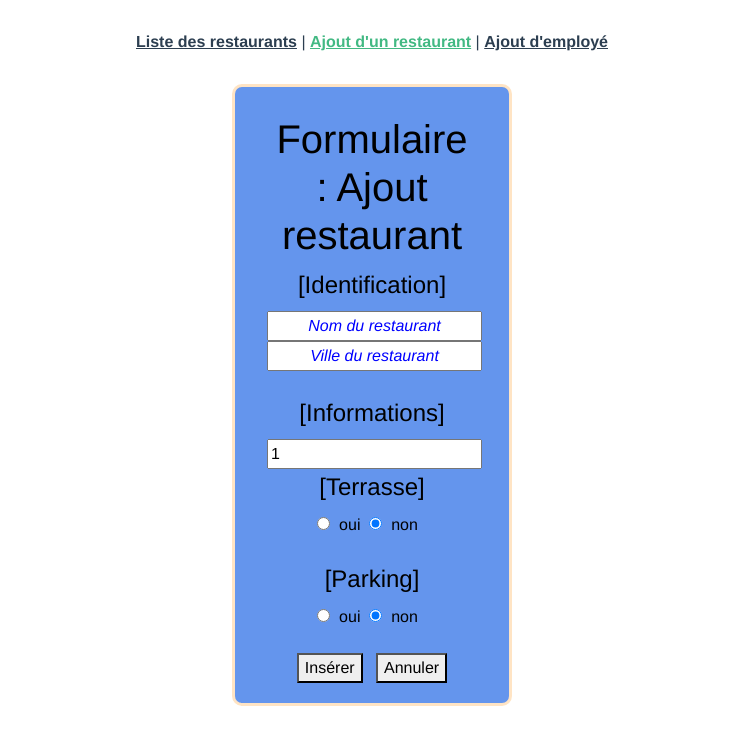
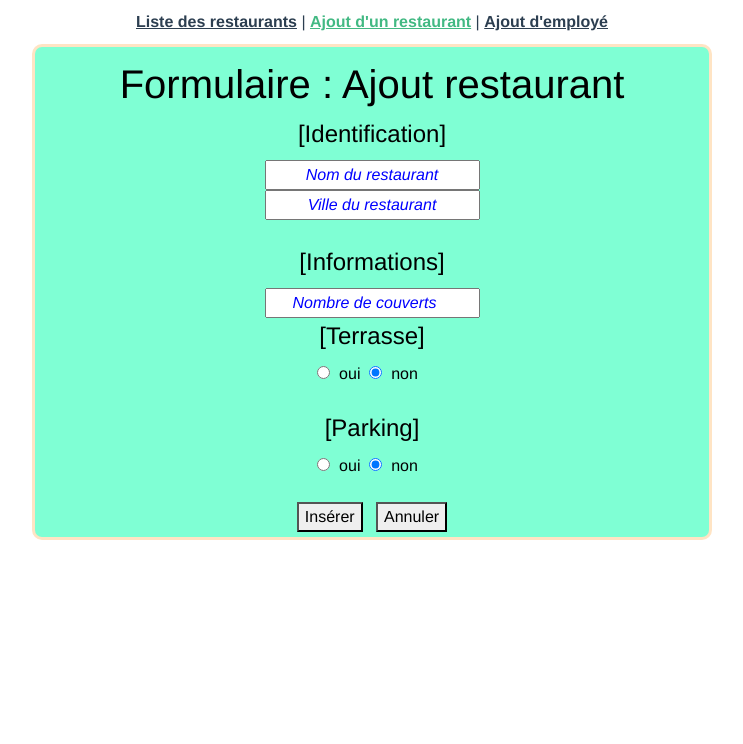
Before and after one commit to codeuronline/nodejs, a Vue app in the folder front-vuejs/: page /restaurant in a window 1280 px wide. Shown: the top 744 px of the page, without its empty margins (268-1011 px from the left). Built offline with nearby package versions, Linux system fonts and the light colour scheme.

Commit message:
update correction

```diff
--- a/front-vuejs/public/index.html
+++ b/front-vuejs/public/index.html
@@ -12,7 +12,8 @@
     <noscript>
       <strong>We're sorry but <%= htmlWebpackPlugin.options.title %> doesn't work properly without JavaScript enabled. Please enable it to continue.</strong>
     </noscript>
-    <div id="app"></div>
+    <div id="app">
+    </div>
     <!-- built files will be auto injected -->
   </body>
 </html>
--- a/front-vuejs/src/App.vue
+++ b/front-vuejs/src/App.vue
@@ -20,7 +20,7 @@
 }
 
 nav {
-  padding: 30px;
+  padding: 10px;
 }
 
 nav a {
--- a/front-vuejs/src/assets/test.js
+++ /dev/null
@@ -1,2 +0,0 @@
-let http = require('http');
-console.log('Bonjour Node.js !');
--- a/front-vuejs/src/components/List.vue
+++ b/front-vuejs/src/components/List.vue
@@ -1,7 +1,7 @@
 <template>
   <div id="app" class="cadre">
     <span id="information"></span>
-    <table class="table table-bordered" width="1600px">
+    <table class="table table-bordered">
       <thead>
         <tr class="table table-dark">
           <th scope="col">Nom</th>
@@ -107,13 +107,13 @@ export default {
     };
   },
   methods: {
-    update() {
-      axios
+    async update() {
+      await axios
         .get("http://127.0.0.1:5000/restaurants")
         .then((res) => (this.restaurants = res.data));
       // .catch(error =>this.resto =[{"name":"Erreur de chargement"}])
       console.log(this.restaurants);
-      axios
+      await axios
         .get("http://127.0.0.1:5000/employes")
         .then((res) => (this.team = res.data));
       // .catch(error =>this.team =[{"first_name":"Erreur de chargement"}])
@@ -138,7 +138,7 @@ export default {
       this.update();
     },
   },
-  mounted() {
+  async mounted() {
     this.update();
   },
 };
@@ -156,7 +156,7 @@ i :hover {
   height: 30px;
 }
 .cadre {
-  margin: 0 400px;
+  margin: 0 100px;
 }
 h3 {
   margin: 40px 0 0;
--- a/front-vuejs/src/views/EmployeView.vue
+++ b/front-vuejs/src/views/EmployeView.vue
@@ -183,11 +183,10 @@ input::placeholder {
 }
 .cadre {
   color: black;
-  margin: 0px 500px;
-  padding: 50px;
-  width: "400px";
+  margin: 0px 300px;
+  padding: 5px;
   background-color: chocolate;
-  border: 2px solid bisque;
+  border: 3px solid bisque;
   border-radius: 10px;
 }
 </style>
--- a/front-vuejs/src/views/RestaurantView.vue
+++ b/front-vuejs/src/views/RestaurantView.vue
@@ -105,7 +105,7 @@ export default {
       posts: {
         name: null,
         city: null,
-        nbCouverts: "1",
+        nbCouverts: "",
         terrasse: "non",
         parking: "non",
       },
@@ -210,10 +210,9 @@ input::placeholder {
 }
 .cadre {
   color: black;
-  margin: 0px 500px;
-  padding: 20px;
-  width: "400px";
-  background-color: cornflowerblue;
+  margin: 0px 300px;
+  padding: 5px;
+  background-color: aquamarine;
   border: 3px solid bisque;
   border-radius: 10px;
 }
```
